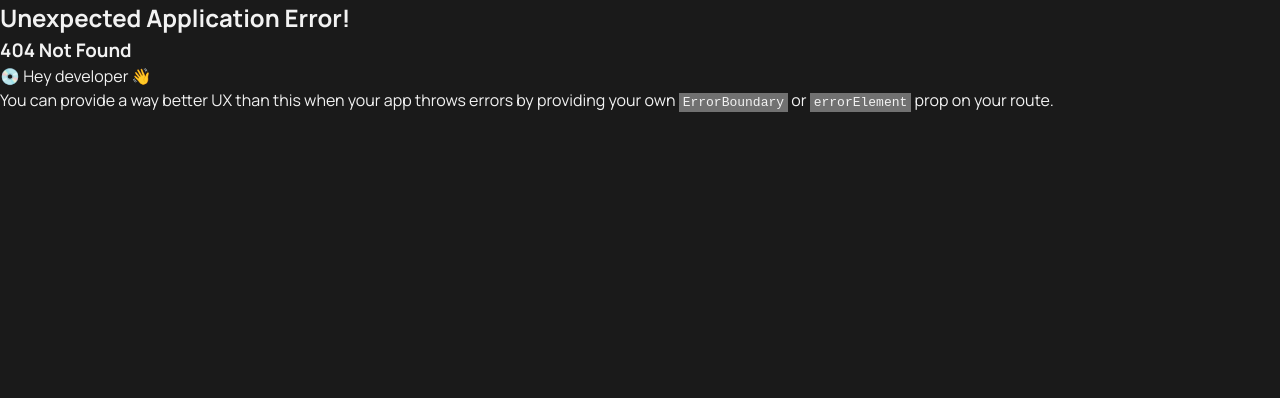
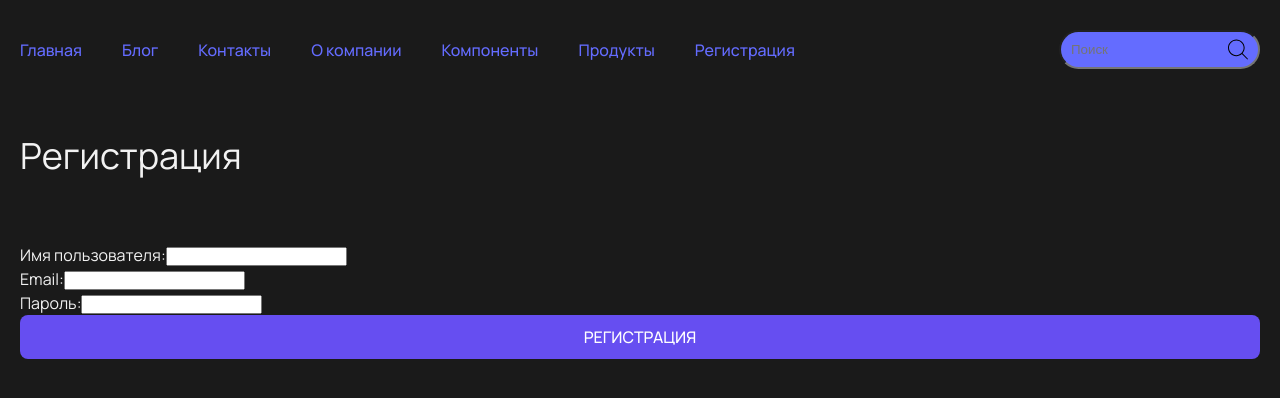
Before and after one commit to blessMe-Padre/react-frontend, a React (Vite) app: page /react-frontend/registration in a window 1280 px wide. Before the commit this address had no page. Shown: the top 398 px of the page. Built offline with nearby package versions, Linux system fonts and the light colour scheme.

Commit message:
feat: добавляет компонент регистрация

```diff
--- a/src/components/header/header.jsx
+++ b/src/components/header/header.jsx
@@ -12,6 +12,7 @@ export default function Header() {
                 <Link to="/react-frontend/about">О компании</Link>
                 <Link to="/react-frontend/components">Компоненты</Link>
                 <Link to="/react-frontend/products">Продукты</Link>
+                <Link to="/react-frontend/registration">Регистрация</Link>
             </nav>
 
             <InputSearch />
--- /dev/null
+++ b/src/components/registerForm/RegisterForm.jsx
@@ -0,0 +1,95 @@
+import { useState } from 'react';
+
+
+const RegisterForm = () => {
+    const headers = new Headers();
+
+    headers.set('Content-type', 'application/json');
+    headers.set('Authorization', 'Basic ' + btoa('api-admin:uuR3 S9V9 eVlR F45f YDqV NZT5'));
+
+
+    const [formData, setFormData] = useState({
+        username: '',
+        email: '',
+        password: '',
+    });
+    const [error, setError] = useState(null);
+    const [success, setSuccess] = useState(null);
+
+    const handleChange = (e) => {
+        const { name, value } = e.target;
+        setFormData((prev) => ({ ...prev, [name]: value }));
+    };
+
+    const handleSubmit = async (e) => {
+        e.preventDefault();
+        setError(null);
+        setSuccess(null);
+
+        const form = new FormData();
+        form.append('username', formData.username);
+        form.append('email', formData.email);
+        form.append('password', formData.password);
+
+        try {
+            const response = await fetch('https://api.freelancer-vl.ru/wp-json/wp/v2/users/', {
+                method: 'POST',
+                headers: headers,
+                body: form,
+            });
+
+            if (response.ok) {
+                const data = await response.json();
+                setSuccess(`Пользователь успешно зарегистрирован : ${data.username}`);
+                setFormData({ username: '', email: '', password: '' });
+            } else {
+                const errorData = await response.json();
+                setError(errorData.message || 'Failed to register user');
+            }
+        } catch (err) {
+            setError('An error occurred: ' + err.message);
+        }
+    };
+
+    return (
+        <div>
+            <form onSubmit={handleSubmit}>
+                <div>
+                    <label>Имя пользователя:</label>
+                    <input
+                        type="text"
+                        name="username"
+                        value={formData.username}
+                        onChange={handleChange}
+                        required
+                    />
+                </div>
+                <div>
+                    <label>Email:</label>
+                    <input
+                        type="email"
+                        name="email"
+                        value={formData.email}
+                        onChange={handleChange}
+                        required
+                    />
+                </div>
+                <div>
+                    <label>Пароль:</label>
+                    <input
+                        type="password"
+                        name="password"
+                        value={formData.password}
+                        onChange={handleChange}
+                        required
+                    />
+                </div>
+                <button type="submit">Регистрация</button>
+            </form>
+            {error && <p style={{ color: 'red' }}>{error}</p>}
+            {success && <p style={{ color: 'green' }}>{success}</p>}
+        </div>
+    );
+};
+
+export default RegisterForm;
--- a/src/routes/Products.jsx
+++ b/src/routes/Products.jsx
@@ -15,7 +15,7 @@ export default function Products() {
             setIsLoading(true);
             try {
                 const allProducts = await getAllProducts();
-                if(allProducts != 0) {
+                if (allProducts != 0) {
                     setIsLoading(false);
                     setProducts(allProducts);
                 }
@@ -33,11 +33,11 @@ export default function Products() {
 
             <div className="page-title">Продукты - кастомные типы записей</div>
             <ul className='post-list'>
-                {isLoading &&
+                {/* {isLoading &&
                     [...Array(3)].map((item) => (
                         <li key={item}><ProductSkeleton /></li>
                     ))
-                }
+                } */}
 
                 {products.map((product) => (
                     <ProductCard key={product.id} product={product} />
--- /dev/null
+++ b/src/routes/Registration.jsx
@@ -0,0 +1,16 @@
+import Header from "../components/header/header";
+import RegisterForm from "../components/registerForm/RegisterForm";
+
+export default function Registration() {
+    return (
+        <div className="container">
+            <Header />
+
+            <div className="page-title">Регистрация</div>
+
+            <RegisterForm />
+
+
+        </div>
+    );
+}
```
Also changed, not shown: src/main.jsx (+7 -1 lines).
